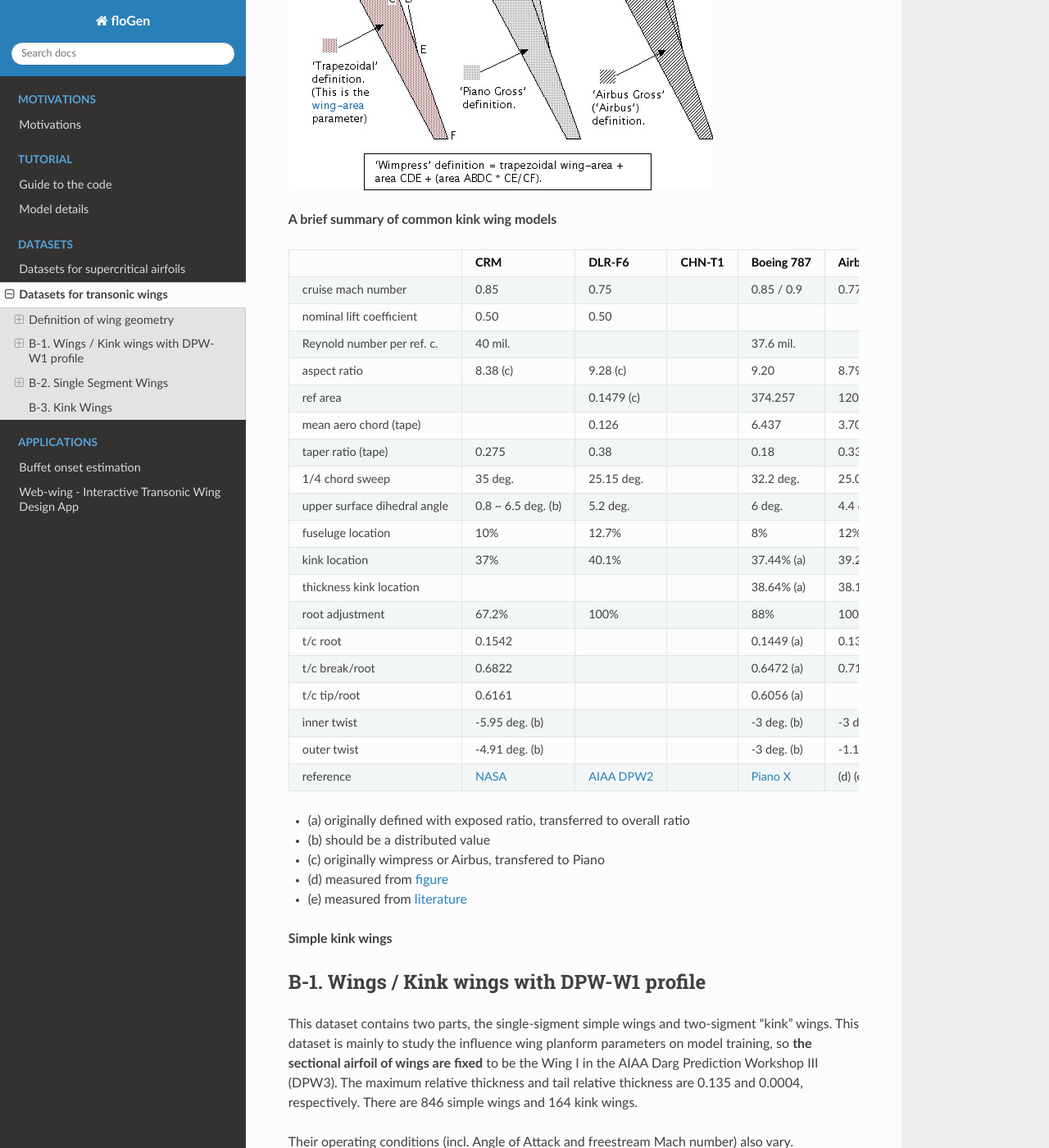
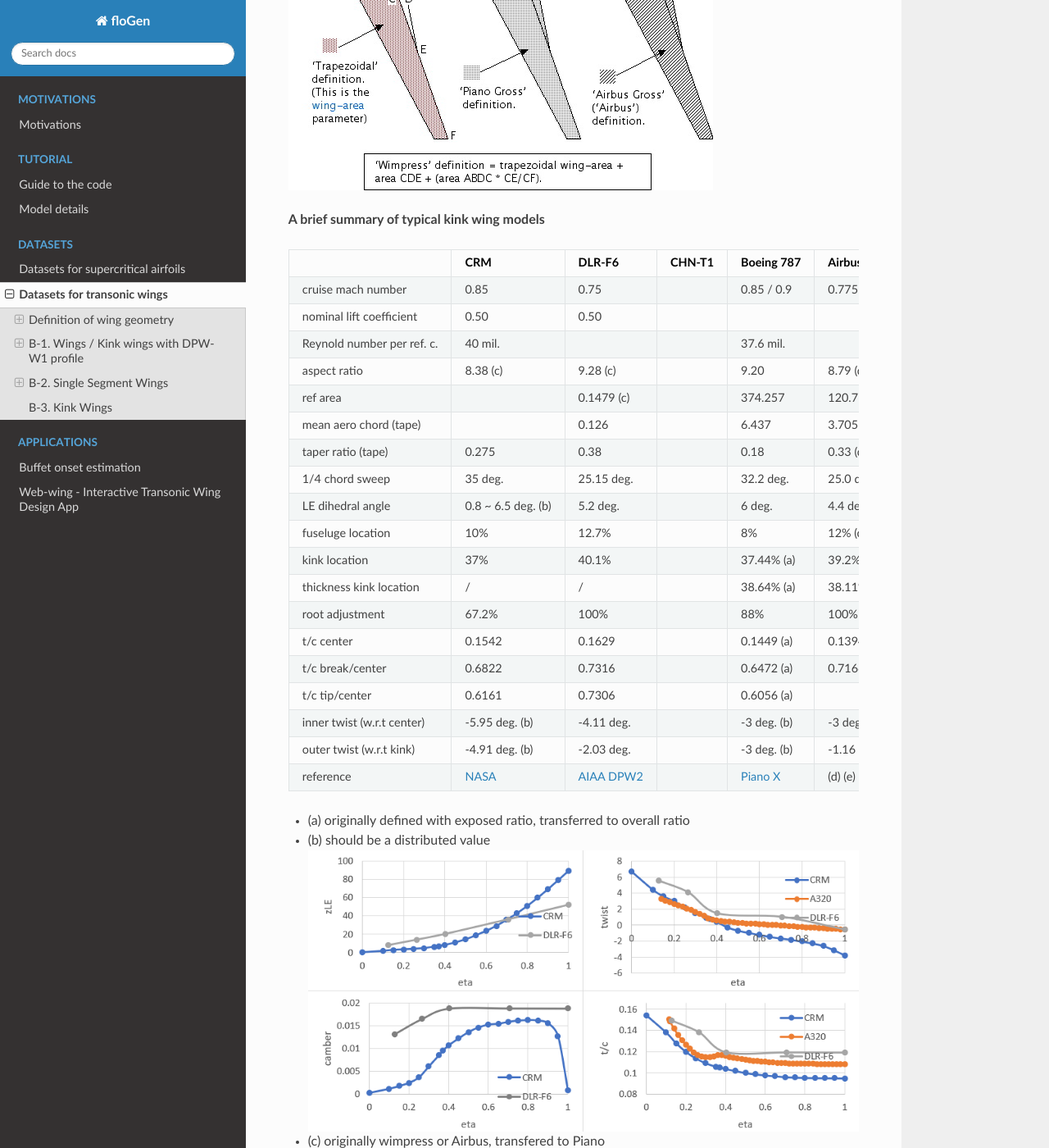
Before and after one commit to YangYunjia/floGen, a Sphinx documentation site: the page built from docs/source/wingdataset.md, in a window 1280 px wide and 1400 px high, scrolled down 1779 px. Shown: the whole window at 82% size. Built offline with Sphinx 7.4.7 and the Read the Docs theme 3.1.0, drawn with Linux system fonts in a browser that asks for light colours.

Commit message:
add more wing samples in docs

```diff
--- a/docs/source/wingdataset.md
+++ b/docs/source/wingdataset.md
@@ -35,7 +35,7 @@ There are several ways to define the reference area ($S_\text{ref}$) of the kink
 
 ![alt text](_static/images/datasets/wingrefarea.png)
 
-**A brief summary of common kink wing models**
+**A brief summary of typical kink wing models**
 
 | | CRM | DLR-F6 | CHN-T1 | Boeing 787 | Airbus 320
 |-|-|-|-|-|-|
@@ -47,20 +47,21 @@ There are several ways to define the reference area ($S_\text{ref}$) of the kink
 | mean aero chord (tape) |  | 0.126 | | 6.437 | 3.705 (d)
 | taper ratio (tape) | 0.275 | 0.38 | | 0.18 | 0.33 (d)
 | 1/4 chord sweep | 35 deg. | 25.15 deg. | | 32.2 deg. | 25.0 deg.
-| upper surface dihedral angle | 0.8 ~ 6.5 deg. (b) | 5.2 deg. | | 6 deg. | 4.4 deg. (d)
+| LE dihedral angle | 0.8 ~ 6.5 deg. (b) | 5.2 deg. | | 6 deg. | 4.4 deg. (d)
 | fuseluge location | 10% | 12.7% |  | 8% | 12% (d)
 | kink location | 37% | 40.1% | | 37.44% (a) | 39.2% (d)
-| thickness kink location | | | | 38.64% (a) | 38.11% (d)
+| thickness kink location | / | / | | 38.64% (a) | 38.11% (d)
 | root adjustment | 67.2% | 100% | | 88% | 100% (d)
-| t/c root | 0.1542 | | | 0.1449 (a) | 0.1394 (d)
-| t/c break/root | 0.6822 | | | 0.6472 (a) | 0.7166 (d)
-| t/c tip/root | 0.6161 | | | 0.6056 (a) |
-| inner twist | -5.95 deg. (b)| | | -3 deg. (b) | -3 deg. (b,e)
-| outer twist | -4.91 deg. (b)| | | -3 deg. (b) | -1.16 deg. (b,e)
+| t/c center | 0.1542 | 0.1629 | | 0.1449 (a) | 0.1394 (d)
+| t/c break/center | 0.6822 | 0.7316 |  | 0.6472 (a) | 0.7166 (d)
+| t/c tip/center | 0.6161 | 0.7306 | | 0.6056 (a) |
+| inner twist (w.r.t center) | -5.95 deg. (b)| -4.11 deg. | | -3 deg. (b) | -3 deg. (b,e)
+| outer twist (w.r.t kink)| -4.91 deg. (b)| -2.03 deg. | | -3 deg. (b) | -1.16 deg. (b,e)
 | reference | [NASA](https://ntrs.nasa.gov/citations/20080034653) | [AIAA DPW2](https://aiaa-dpw.larc.nasa.gov/Workshop2/DLR-F6-geom.html) | | [Piano X](https://www.lissys.uk/samp1/b787.html) | (d) (e)
 
 - (a) originally defined with exposed ratio, transferred to overall ratio
 - (b) should be a distributed value
+    ![alt text](_static/images/datasets/wingdistributed.png)
 - (c) originally wimpress or Airbus, transfered to Piano
 - (d) measured from [figure](https://skybrary.aero/aircraft/a20n)
 - (e) measured from [literature](https://doi.org/10.2514/6.2017-3264)
```
Also changed, not shown: docs/source/_static/images/datasets/wingdistributed.png (added).
